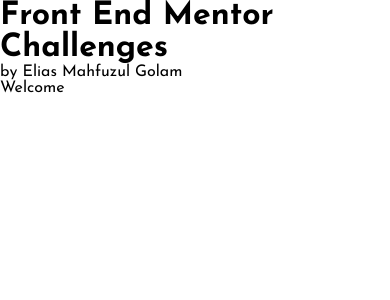
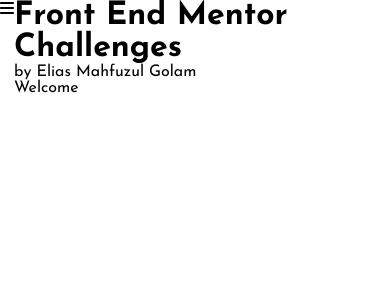
Before and after one commit to EliGolam/frontendmentor-challenges-1, a Vue app: page / in a window 390 px wide. Shown: the top 300 px of the page. Built offline with nearby package versions, Linux system fonts and the light colour scheme.

Commit message:
Implemented Side Nav Toggle and responsiveness

```diff
--- a/package.json
+++ b/package.json
@@ -10,6 +10,10 @@
     "lint": "eslint . --ext .vue,.js,.jsx,.cjs,.mjs --fix --ignore-path .gitignore"
   },
   "dependencies": {
+    "@fortawesome/free-brands-svg-icons": "^6.2.1",
+    "@fortawesome/free-regular-svg-icons": "^6.2.1",
+    "@fortawesome/free-solid-svg-icons": "^6.2.1",
+    "@fortawesome/vue-fontawesome": "^3.0.2",
     "vue": "^3.2.45",
     "vue-meta": "^2.4.0",
     "vue-router": "^4.1.6"
--- a/src/App.vue
+++ b/src/App.vue
@@ -1,5 +1,6 @@
 <script setup>
 import AppSideNav from './components/AppSideNav.vue';
+import SideNavToggle from './components/SideNavToggle.vue';
 </script>
 
 <template>
@@ -9,7 +10,7 @@ import AppSideNav from './components/AppSideNav.vue';
     <RouterView class="flex-grow page-view" />
 
     <!-- Side Nav -->
-
+    <SideNavToggle :nav-open="navOpen"  />
     <AppSideNav :class="{ active : navOpen }" />
   </div>
 </template>
--- a/src/assets/stylesheets/_side-nav.scss
+++ b/src/assets/stylesheets/_side-nav.scss
@@ -9,3 +9,9 @@
     display: block;
   }
 }
+
+.side-nav-toggle {
+  @media only screen and (min-width: $md-breakpoint) {
+    display: none;
+  }
+}
--- /dev/null
+++ b/src/components/SideNavToggle.vue
@@ -0,0 +1,20 @@
+<template>
+  <div class="side-nav-toggle">
+    <font-awesome-icon icon="fa-solid fa-angle-left" v-if="navOpen" />
+    <font-awesome-icon icon="fa-solid fa-bars" v-else />
+  </div>
+</template>
+
+<script>
+export default {
+  data() {
+    return {
+
+    }
+  },
+
+  props: {
+    navOpen: Boolean,
+  }
+}
+</script>
--- a/src/main.js
+++ b/src/main.js
@@ -2,10 +2,27 @@ import { createApp } from 'vue'
 import App from './App.vue'
 import router from './router'
 
+/* ************************************************************ */
+/* FONT AWESOME */
+import { library } from '@fortawesome/fontawesome-svg-core'
+
+/* import font awesome icon component */
+import { FontAwesomeIcon } from '@fortawesome/vue-fontawesome'
+
+/* import specific icons */
+import { faBars, faAngleLeft } from '@fortawesome/free-solid-svg-icons'
+
+/* add icons to the library */
+library.add(faBars, faAngleLeft)
+/* ************************************************************ */
+
+/* StyleSheets */
 import './assets/stylesheets/app.scss'
 
+
+/* APP */
 const app = createApp(App)
 
 app.use(router)
-
+app.component('font-awesome-icon', FontAwesomeIcon)
 app.mount('#app')
```
Also changed, not shown: src/components/SideNavToggler.vue (deleted, +0 -19 lines), 1 other file (tests, documents, lock files or other folders).
